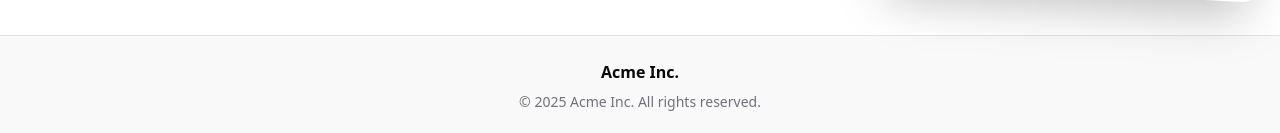
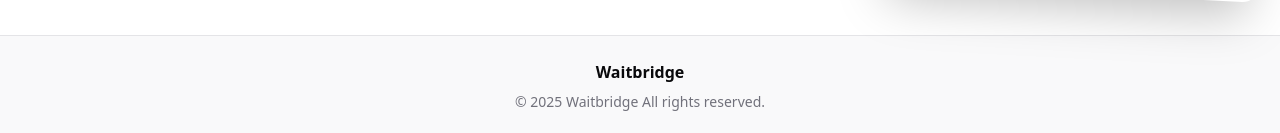
Before and after one commit to afor-aman/waitbridge, a Next.js app: page / in a window 1280 px wide. Shown: the part 708-841 px from the top of the page. Built offline with nearby package versions, Linux system fonts and the light colour scheme.

Commit message:
minor ui tweaks

```diff
--- a/src/app/login/page.tsx
+++ b/src/app/login/page.tsx
@@ -1,17 +1,17 @@
-import { GalleryVerticalEnd } from "lucide-react"
+import { Loader } from "lucide-react"
 import Link from "next/link"
 import { LoginForm } from "@/components/partials/login-form"
 
 export default function LoginPage() {
   return (
-    <div className="grid min-h-svh lg:grid-cols-2">
+    <div className="grid h-screen lg:grid-cols-2">
       <div className="flex flex-col gap-4 p-6 md:p-10">
         <div className="flex justify-center gap-2 md:justify-start">
           <Link href="/" className="flex items-center gap-2 font-medium">
             <div className="bg-primary text-primary-foreground flex size-6 items-center justify-center rounded-md">
-              <GalleryVerticalEnd className="size-4" />
+              <Loader className="size-4" />
             </div>
-            Acme Inc.
+            Waitbridge
           </Link>
         </div>
         <div className="flex flex-1 items-center justify-center">
@@ -20,12 +20,13 @@
           </div>
         </div>
       </div>
-      <div className="bg-muted relative hidden lg:block">
+      <div className="relative hidden overflow-hidden lg:block">
         <img
-          src="/auth-banner.png"
+          src="/building.png"
           alt="Image"
-          className=" h-full w-full object-cover dark:brightness-[0.2] dark:grayscale"
+          className="absolute inset-0 h-full w-full object-cover dark:brightness-[0.2] dark:grayscale"
         />
+      <div className="absolute inset-0 bg-black/60"></div>
       </div>
     </div>
   )
--- a/src/app/signup/page.tsx
+++ b/src/app/signup/page.tsx
@@ -1,17 +1,17 @@
-import { GalleryVerticalEnd } from "lucide-react"
+import { Loader } from "lucide-react"
 
 import { SignupForm } from "@/components/partials/signup-form"
 
 export default function SignupPage() {
   return (
-    <div className="grid min-h-svh lg:grid-cols-2">
+    <div className="grid h-screen lg:grid-cols-2">
       <div className="flex flex-col gap-4 p-6 md:p-10">
         <div className="flex justify-center gap-2 md:justify-start">
           <a href="/" className="flex items-center gap-2 font-medium">
             <div className="bg-primary text-primary-foreground flex size-6 items-center justify-center rounded-md">
-              <GalleryVerticalEnd className="size-4" />
+              <Loader className="size-4" />
             </div>
-            Acme Inc.
+            Waitbridge
           </a>
         </div>
         <div className="flex flex-1 items-center justify-center">
@@ -20,12 +20,14 @@
           </div>
         </div>
       </div>
-      <div className="bg-muted relative hidden lg:block">
+      <div className="bg-muted relative hidden overflow-hidden lg:block">
         <img
-          src="/auth-banner.png"
+          src="/building.png"
           alt="Image"
-          className=" h-full w-full object-cover dark:brightness-[0.2] dark:grayscale"
+          className="absolute inset-0 h-full w-full object-cover dark:brightness-[0.2] dark:grayscale"
         />
+      <div className="absolute inset-0 bg-black/60"></div>
+
       </div>
     </div>
   )
--- a/src/components/landing/footer.tsx
+++ b/src/components/landing/footer.tsx
@@ -3,9 +3,9 @@
     <footer className="border-t bg-muted/50">
       <div className="container mx-auto px-4 py-6">
         <div className="flex flex-col items-center gap-2 text-center">
-          <p className="font-semibold">Acme Inc.</p>
+          <p className="font-semibold">Waitbridge</p>
           <p className="text-sm text-muted-foreground">
-            © {new Date().getFullYear()} Acme Inc. All rights reserved.
+            © {new Date().getFullYear()} Waitbridge All rights reserved.
           </p>
         </div>
       </div>
```
Also changed, not shown: public/building.png (added).
